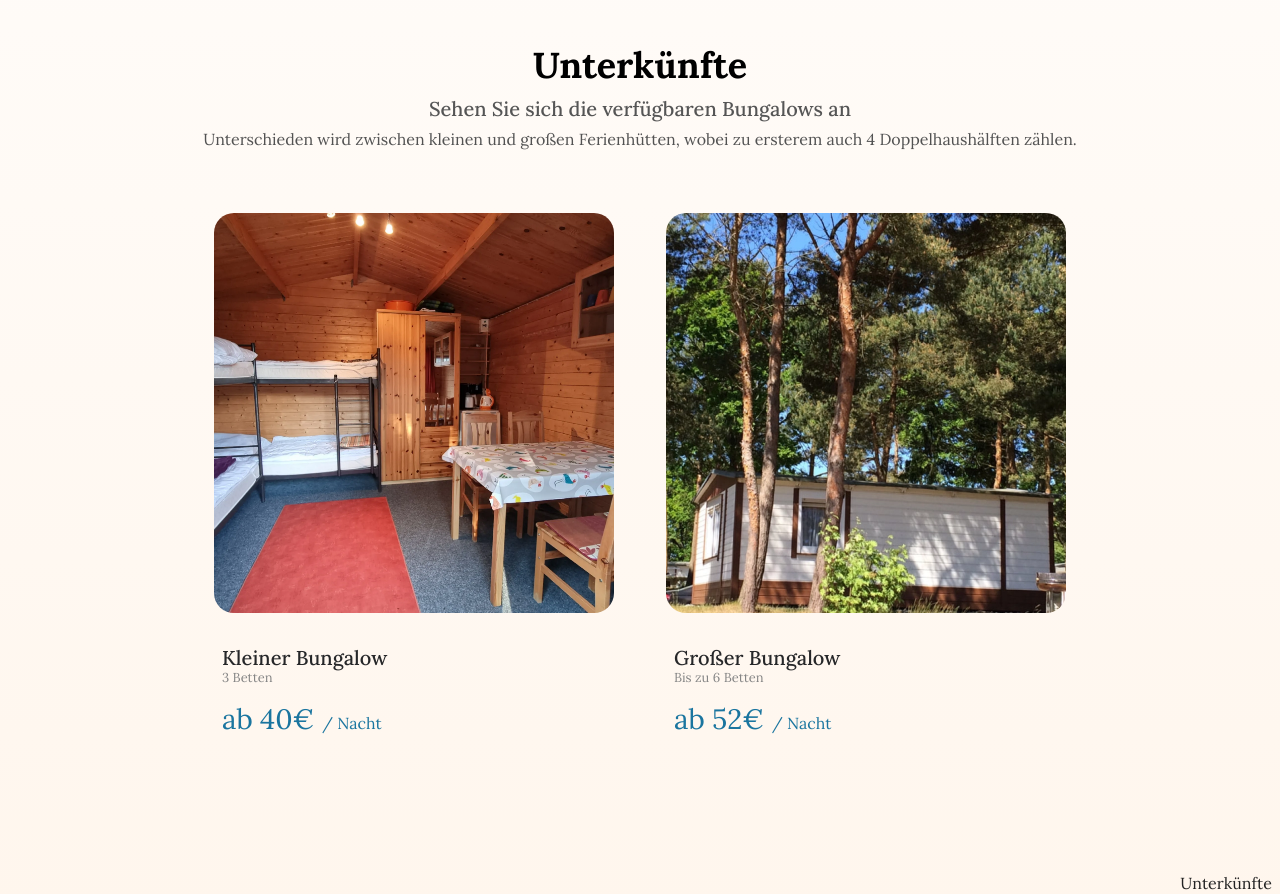
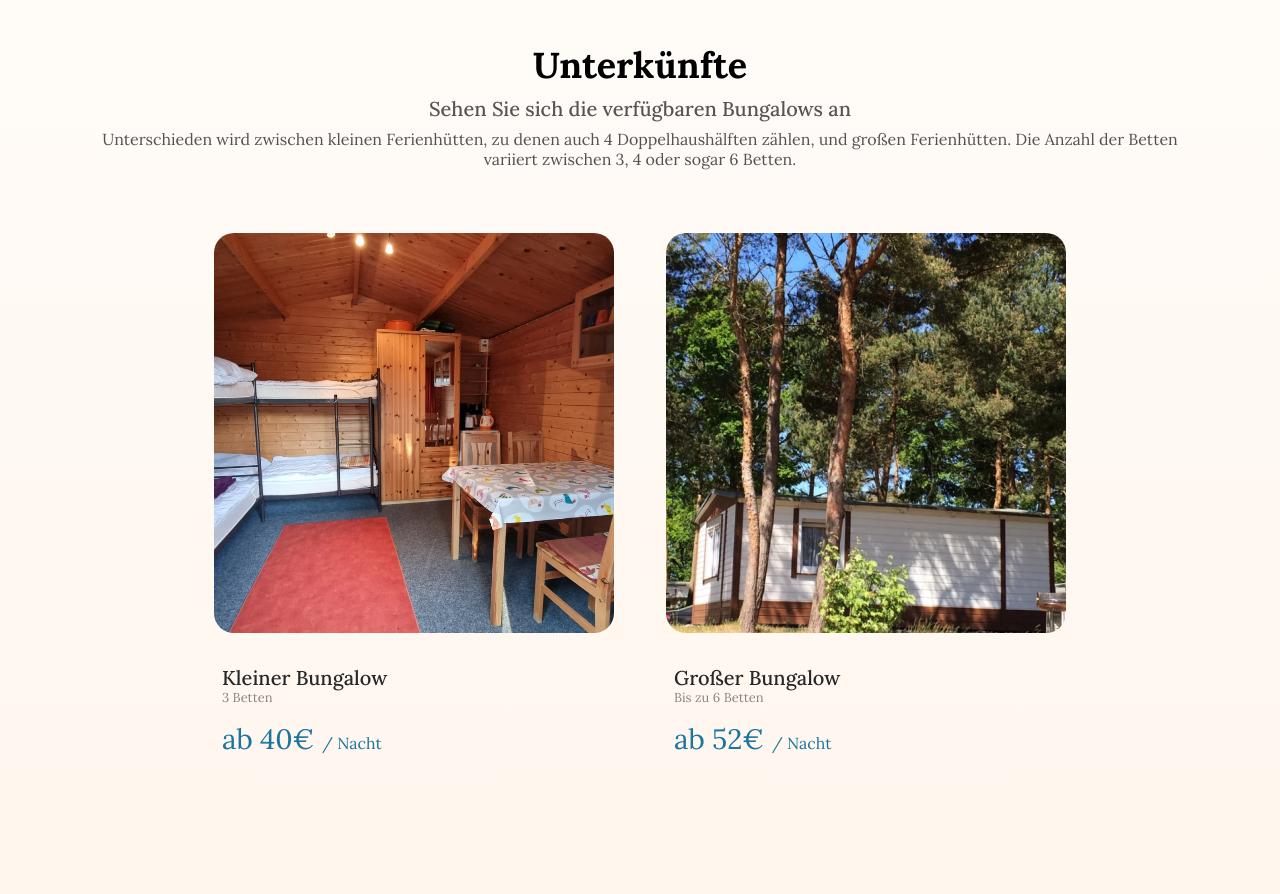
Before and after one commit to alxgrk/familien-urlaub-ruegen, a Next.js app: page / in a window 1280 px wide. Shown: the part 3040-3934 px from the top of the page. Built offline with nearby package versions, Linux system fonts and the light colour scheme.

Commit message:
feat: add a even more words to please SEO

```diff
--- a/pages/index.tsx
+++ b/pages/index.tsx
@@ -364,7 +364,7 @@ const RoomsSection: NextPage<{onItemsContainerClick: () => void}> = ({onItemsCon
             </div>
             <div className="relative leading-[125%] text-dimgray-200 md:gap-[2rem] sm:gap-[1.5rem] px-[5rem] sm:px-[4.5rem] ">
                 <p className="m-0 text-center">
-                    Unterschieden wird zwischen kleinen und großen Ferienhütten, wobei zu ersterem auch 4 Doppelhaushälften zählen.
+                    Unterschieden wird zwischen kleinen Ferienhütten, zu denen auch 4 Doppelhaushälften zählen, und großen Ferienhütten. Die Anzahl der Betten variiert zwischen 3, 4 oder sogar 6 Betten.
                 </p>
             </div>
         </div>
```
